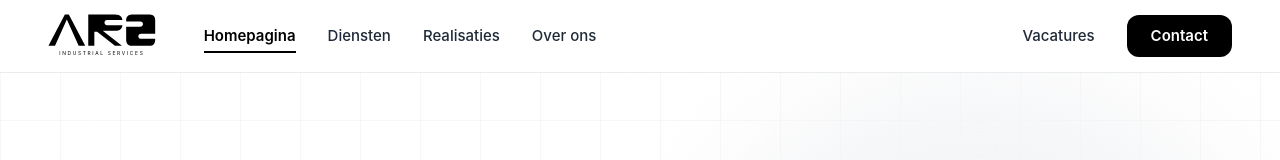
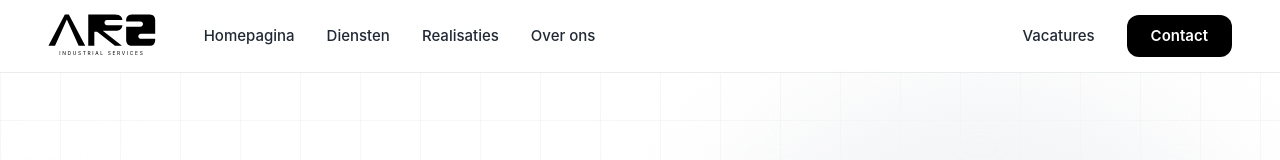
Before and after one commit to briskbe/ars, a Next.js app: page / in a window 1280 px wide. Shown: the top 160 px of the page. Built offline with nearby package versions, Linux system fonts and the light colour scheme.

Commit message:
fix: Remove default active underline from navigation links
Initialize activeLink state to empty string so no link has an
underline on page load. Underline only appears after clicking a link.

https://claude.ai/code/session_01HPG1vEf2tU3kKuYnGmLRpw

```diff
--- a/app/page.tsx
+++ b/app/page.tsx
@@ -182,7 +182,7 @@ const REASONS = [
 
 function Navbar() {
   const [open, setOpen] = useState(false);
-  const [activeLink, setActiveLink] = useState("#");
+  const [activeLink, setActiveLink] = useState("");
 
   return (
     <nav className="fixed top-0 z-50 w-full border-b border-gray-200/80 bg-white/90 backdrop-blur-xl">
```
